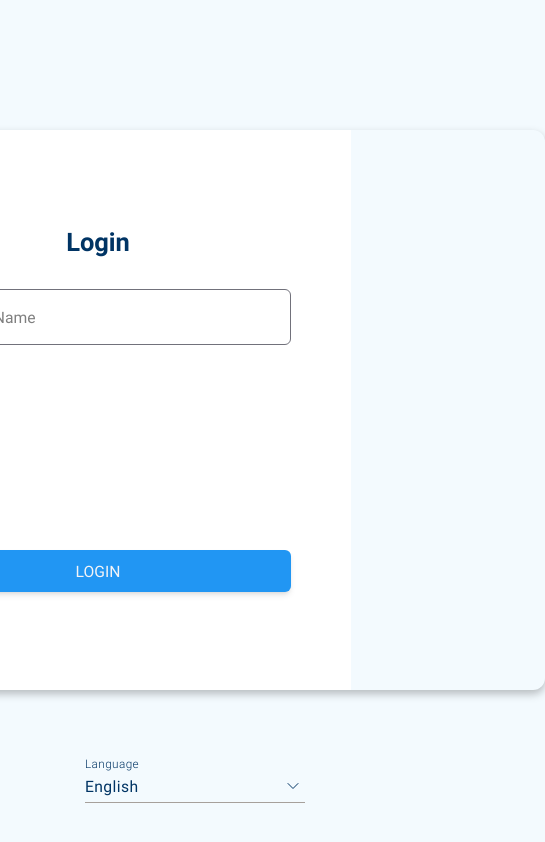
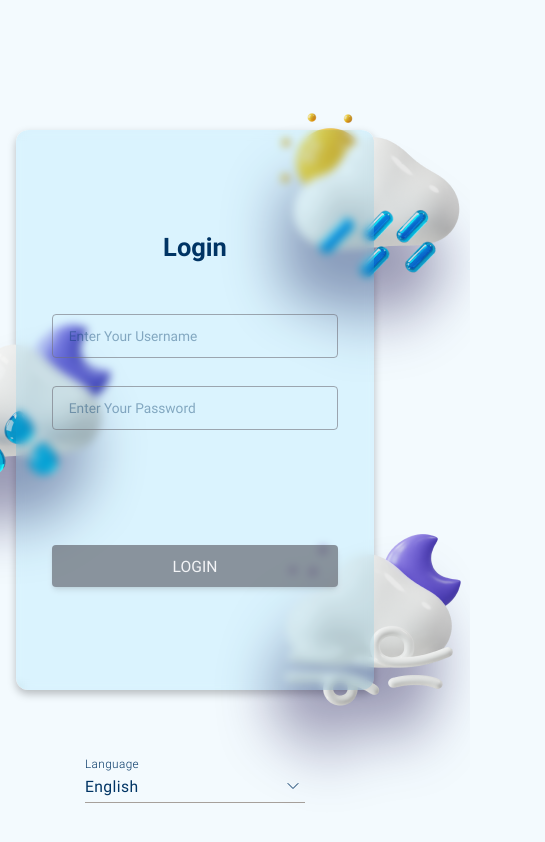
Before and after one commit to Devby-Ali/weather-web-project, a React (Vite) app: page /login in a window 390 px wide. Shown: the whole page, 545 px wide, since content can reach past the window. Built offline with nearby package versions, Linux system fonts and the light colour scheme.

Commit message:
Responsive Login Page

```diff
--- a/src/Pages/Login/Login.tsx
+++ b/src/Pages/Login/Login.tsx
@@ -4,6 +4,9 @@ import { useNavigate } from "react-router-dom";
 
 const Login = (): React.JSX.Element => {
   const navigate = useNavigate();
+  const [username, setUsername] = useState<string>("");
+  const [password, setPassword] = useState<string>("");
+  const [isFormValid, setIsFormValid] = useState<boolean>(false);
   const [language, setLanguage] = useState<string>("English");
   const [languageShow, setLanguageShow] = useState<boolean>(false);
 
@@ -17,7 +20,6 @@ const Login = (): React.JSX.Element => {
 
   const userLogin = (event: React.MouseEvent<HTMLButtonElement>) => {
     event.preventDefault();
-    console.log(event);
     navigate("/");
   };
 
@@ -26,29 +28,69 @@ const Login = (): React.JSX.Element => {
     setLanguageShow(!languageShow);
   };
 
+  const usernameHandler = (e: React.ChangeEvent<HTMLInputElement>) => {
+    setUsername(e.target.value);
+  };
+
+  const passwordHandler = (e: React.ChangeEvent<HTMLInputElement>) => {
+    setPassword(e.target.value);
+  };
+
+  useEffect(() => {
+    if (username.length >= 3 && password.length >= 10) {
+      setIsFormValid(true)
+    } else {
+      setIsFormValid(false)
+    }
+  }, [username, password])
+
   return (
-    <section className="flex-center flex-col bg-lightPrimary dark:bg-darkPrimary font-Roboto-regular">
-      <div className="flex-center h-screen">
-        <div className="flex w-[700px] lg:w-240 h-140 rounded-xl overflow-hidden shadow-Login mb-6">
-          <form className="w-[506px] flex-center bg-white dark:bg-box-dark">
-            <div className="flex flex-col justify-between w-96.5 h-92.5 mb-1.5">
+    <>
+      <section className="relative container flex-center flex-col bg-lightPrimary dark:bg-darkPrimary font-Roboto-regular">
+        <div className="flex-center w-full h-screen">
+          <div className="flex w-full sm:w-9/12 lg:w-240 h-140 rounded-xl overflow-hidden shadow-Login mb-6">
+            <form className="z-10 w-full lg:w-[506px] flex-center backdrop-blur-xs bg-sky-400/10 lg:bg-white dark:bg-sky-300/5 lg:dark:bg-box-dark">
+              <div className="flex w-8/10 sm:w-6/10 md:w-5/10 flex-col justify-between h-90 mb-1.5">
                 <div>
-                <h3 className="text-[26px] font-Roboto-bold text-darkText dark:text-lightText text-center mb-7">
+                  <h3 className="text-[26px] font-Roboto-bold text-darkText dark:text-lightText text-center mb-12">
                     Login
                   </h3>
+
+                  <div className="flex flex-col gap-y-7">
+                    <input
+                      type="text"
+                      name=""
+                      id=""
+                      onChange={usernameHandler}
+                      value={username}
+                      className={`w-full text-sm h-11 bg-transparent border rounded-sm px-4 outline-none placeholder-darkText/40 dark:placeholder:text-lightText/40 ${
+                        username.length >= 3
+                          ? "border-green-500 dark:border-emerald-400/60 text-green-500 dark:text-emerald-400"
+                          : "border-zinc-500/60 text-red-300"
+                      }`}
+                      placeholder="Enter Your Username"
+                    />
 
                     <input
                       type="text"
                       name=""
                       id=""
-                  className="w-full h-14 bg-transparent border border-zinc-500 rounded-md ltr-text p-3 dark:text-lightText outline-none"
-                  placeholder="Enter Your Name"
+                      onChange={passwordHandler}
+                      value={password}
+                      className={`w-full text-sm h-11 bg-transparent border rounded-sm px-4 outline-none placeholder-darkText/40 dark:placeholder:text-lightText/40 ${
+                        password.length >= 10
+                          ? "border-green-500 dark:border-emerald-400/60 text-green-500 dark:text-emerald-400"
+                          : "border-zinc-500/60 text-red-300"
+                      }`}
+                      placeholder="Enter Your Password"
                     />
+                  </div>
                 </div>
 
                 <button
-                className="h-10.5 bg-[#2196F3] text-lightText w-full rounded-md shadow-md"
+                  className={`h-10.5 text-lightText w-full rounded-sm shadow-md ${isFormValid ? 'bg-sky-600 cursor-pointer' : 'bg-zinc-600/60'}`}
                   onClick={userLogin}
+                  disabled={!isFormValid}
                 >
                   LOGIN
                 </button>
@@ -124,7 +166,31 @@ const Login = (): React.JSX.Element => {
             </li>
           </ul>
         </div>
+        <div className="z-0 lg:hidden h-full w-full">
+          <div className="absolute top-25 -right-20 sm:right-0">
+            <img
+              className="filter-shadow-cloud"
+              src="/images/svgs/Sun-cloud-angled-rain.png"
+              alt=""
+            />
+          </div>
+          <div className="absolute top-39/100 -left-20 sm:left-0">
+            <img
+              className="filter-shadow-cloud"
+              src="/images/svgs/Moon-cloud-mid-rain.png"
+              alt=""
+            />
+          </div>
+          <div className="absolute bottom-20 -right-20 sm:right-0">
+            <img
+              className="filter-shadow-cloud"
+              src="/images/svgs/Moon-cloud-fast-wind.png"
+              alt=""
+            />
+          </div>
+        </div>
       </section>
+    </>
   );
 };
 
```
Lines whose indentation alone changed are shown as unchanged.
